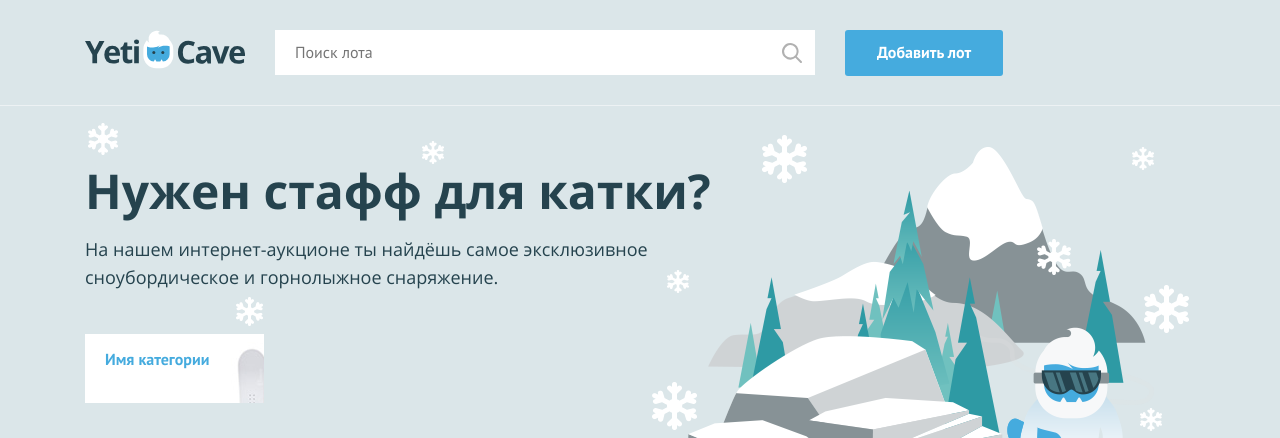
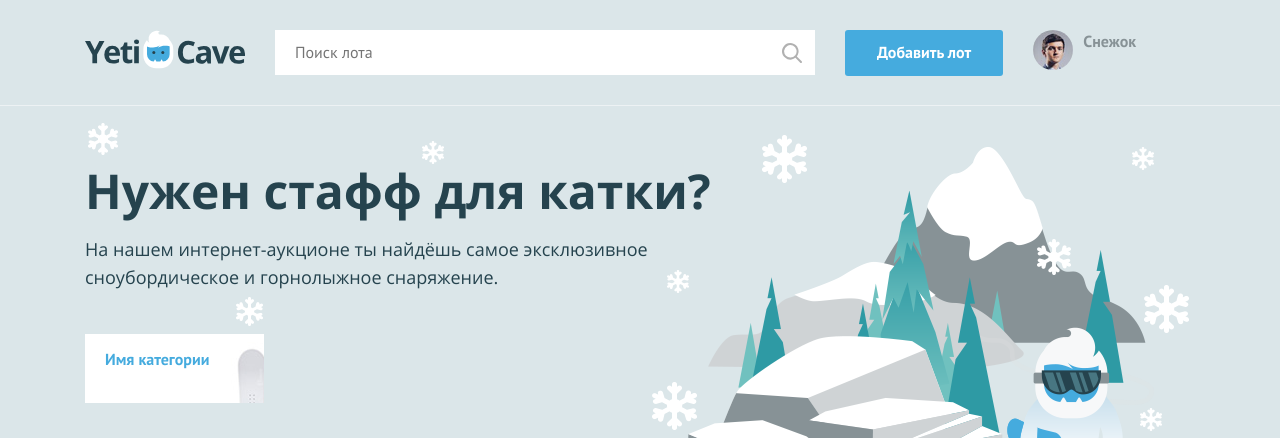
Before and after one commit to k0ality/792223-yeticave, a PHP site: page / in a window 1280 px wide. Shown: the top 438 px of the page. Run offline with PHP 8.4, Linux system fonts and the light colour scheme.

Commit message:
add condition to show username for auth users in menu

```diff
--- a/index.php
+++ b/index.php
@@ -1,7 +1,7 @@
 <?php
 $is_auth = rand(0, 1);
 
-$user_name = ''; // укажите здесь ваше имя
+$user_name = 'Снежок'; // укажите здесь ваше имя
 $user_avatar = 'img/user.jpg';
 ?>
 <!DOCTYPE html>
@@ -28,9 +28,24 @@ $user_avatar = 'img/user.jpg';
         <a class="main-header__add-lot button" href="pages/add-lot.html">Добавить лот</a>
 
         <nav class="user-menu">
-
+            <?php if ($is_auth == 1): ?>
+                 <div class="user-menu__image">
+                    <img src="img/user.jpg" width="40" height="40" alt="Пользователь">
+                </div>
+                <div class="user-menu__logged">
+                 <p><?php echo $user_name; ?></p>
+                </div>
+            <?php else: ?>
+                <ul class="user-menu__list">
+                    <li class="user-menu__item">
+                        <a href="#">Регистрация</a>
+                    </li>
+                    <li class="user-menu__item">
+                        <a href="#">Вход</a>
+                    </li>
+                </ul>
+            <?php endif; ?>
         <!-- здесь должен быть PHP код для показа аватара пользователя -->
-
         </nav>
     </div>
 </header>
```
